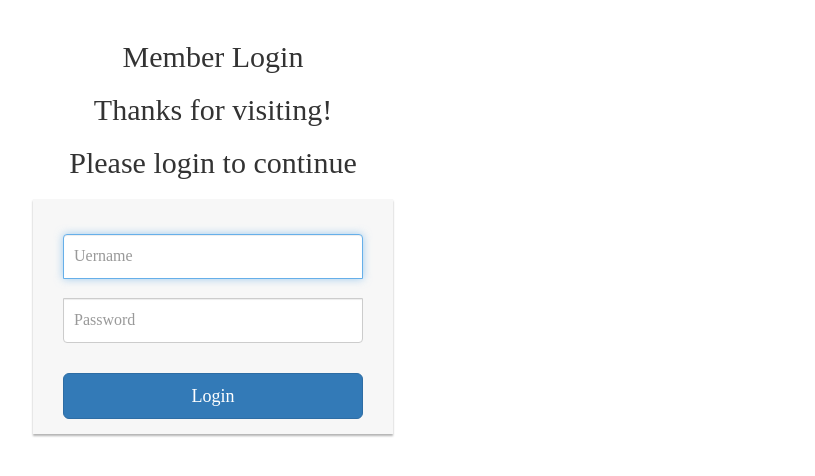
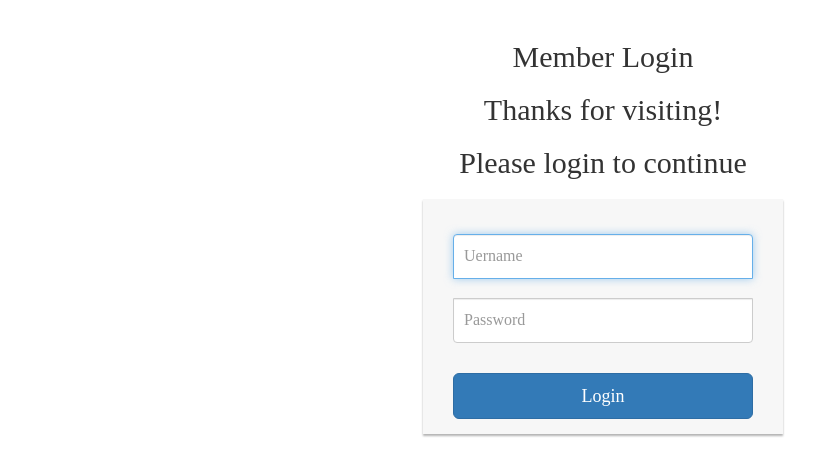
Before and after one commit to Houssam-Sawan/clinic, a PHP site: page / in a window 1280 px wide. Shown: the part 52-528 px from the top of the page, without its empty margins (37-852 px from the left). Run offline with PHP 8.4, Linux system fonts and the light colour scheme.

Commit message:
center content

```diff
--- a/index.php
+++ b/index.php
@@ -14,7 +14,7 @@
         ?>
         <div class="container">
             <div class="row">
-                <div class="col-sm-6 col-md-4 offset-md-4 offset-sm-3">
+                <div class="col-sm-6 col-md-4 col-md-offset-4 col-sm-offset-3">
                     <h2 class="text-center  ">Member Area</h2>
                     <h2 class="text-center ">Thanks for logging in!</h2>
                     <div class="account-wall">
@@ -70,7 +70,7 @@
 
                 echo '<div class="container">
                 <div class="row">
-                    <div class="col-sm-6 col-md-4 offset-md-4 offset-sm-3">
+                    <div class="col-sm-6 col-md-4 col-md-offset-4 col-sm-offset-3">
                         <h2 class="text-center">Success</h2>
                         <h2 class="text-center">We are now redirecting you to the member area.</h2>
                         <h2 class="text-center">If you auto directing doesnt work please click
@@ -100,7 +100,7 @@
         ?>
     <div class="container">
         <div class="row">
-            <div class="col-sm-6 col-md-4 offset-md-4 offset-sm-3">
+            <div class="col-sm-6 col-md-4 col-md-offset-4 col-sm-offset-3">
             <h2 class="text-center">Member Login</h2>
             <h2 class="text-center ">Thanks for visiting!</h2>
             <h2 class="text-center ">Please login to continue</h2>
```
